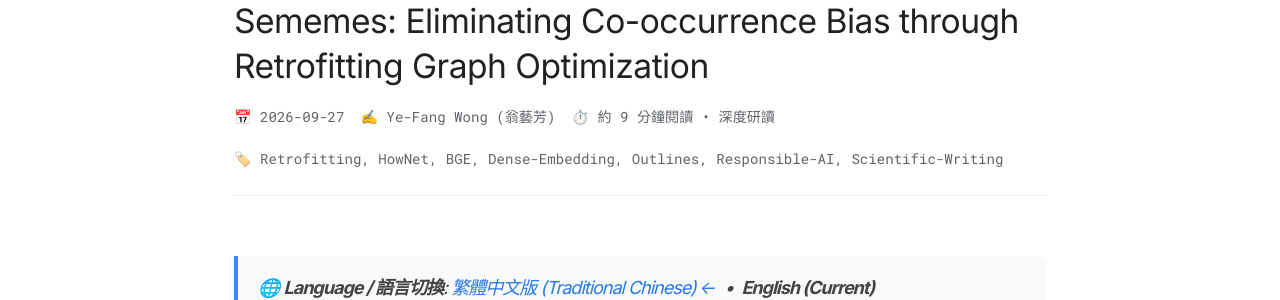
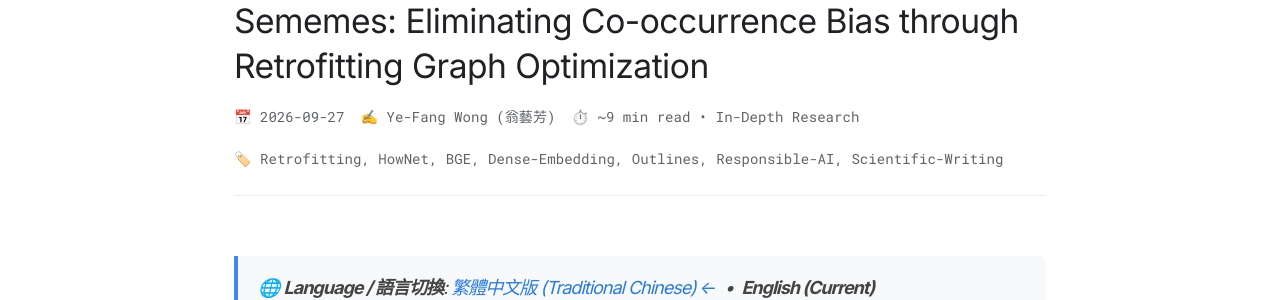
Before and after one commit to yefangwong/yefangwong.github.io, a Jekyll site: the page built from _posts/2026-09-27-grounding-dense-embeddings-via-hownet-retrofitting-en.md, in a window 1280 px wide and 900 px high. Shown: the part 252-552 px from the top of the window. Built offline with Jekyll 4.4.1, drawn with Linux system fonts in a browser that asks for light colours; some of the changed text lies outside the part shown.

Commit message:
feat: localize copy button ('📋 Copy' / '✓ Copied') and reading time for English articles

```diff
--- a/_layouts/post.html
+++ b/_layouts/post.html
@@ -529,7 +529,15 @@
         <span>✍️ {{ page.author | default: "Ye-Fang Wong (翁藝芳)" }}</span>
         {% assign word_count = content | strip_html | number_of_words %}
         {% assign read_time = word_count | divided_by: 200 | plus: 1 %}
-        <span>⏱️ 約 {{ read_time }} 分鐘閱讀 • 深度研讀</span>
+        {% assign is_en = false %}
+        {% if page.lang == 'en' or page.url contains '-en' %}
+          {% assign is_en = true %}
+        {% endif %}
+        {% if is_en %}
+          <span>⏱️ ~{{ read_time }} min read • In-Depth Research</span>
+        {% else %}
+          <span>⏱️ 約 {{ read_time }} 分鐘閱讀 • 深度研讀</span>
+        {% endif %}
         <span>🏷️ {{ page.tags | join: ", " }}</span>
       </div>
     </header>
```
Also changed, not shown: other parts of _layouts/post.html (+7 -3 lines).
